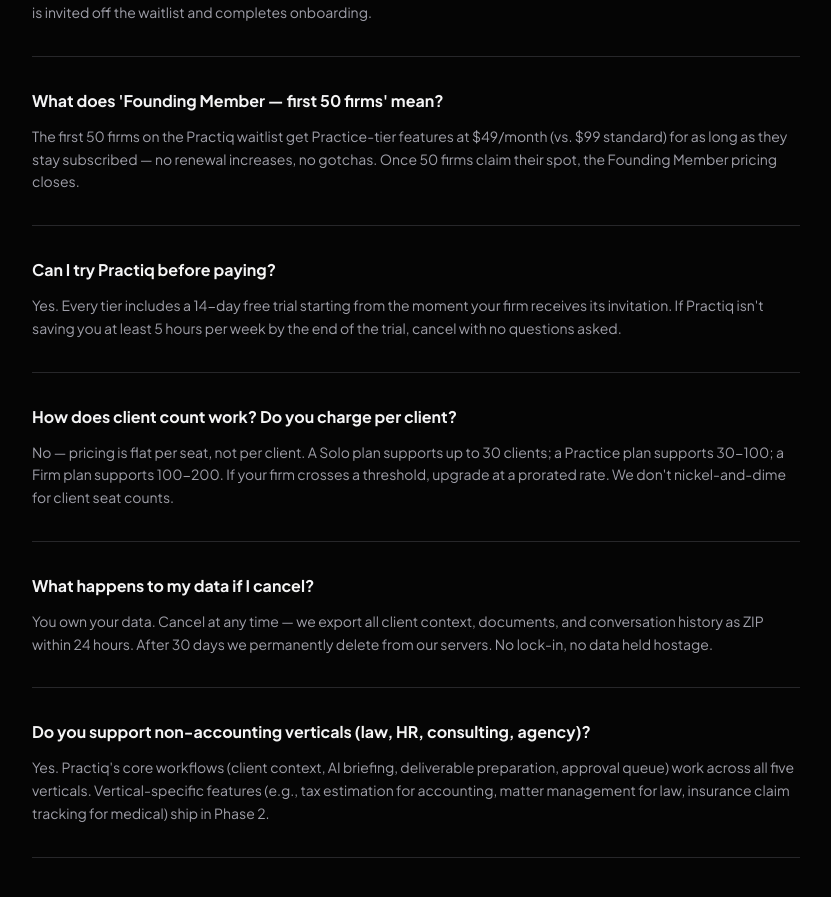
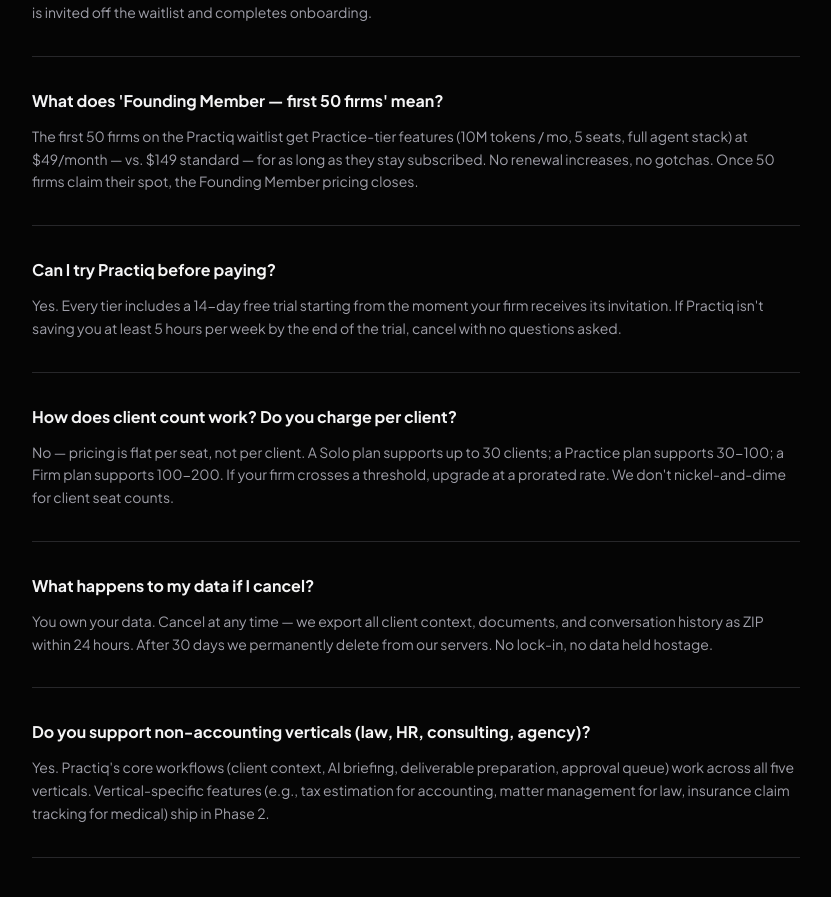
Before and after one commit to cliwant/practiq-oss, a Next.js app: page /pricing in a window 1280 px wide. Shown: the part 2024-2921 px from the top of the page, without its empty margins (224-1055 px from the left). Built offline with nearby package versions, Linux system fonts and the light colour scheme; no server answers; the database is empty.

Commit message:
fix(facc/pricing): founding-member FAQ — 'vs $99' → 'vs $149' to match new Practice tier

```diff
--- a/src/app/pricing/page.tsx
+++ b/src/app/pricing/page.tsx
@@ -167,7 +167,7 @@
   },
   {
     q: "What does 'Founding Member — first 50 firms' mean?",
-    a: "The first 50 firms on the Practiq waitlist get Practice-tier features at $49/month (vs. $99 standard) for as long as they stay subscribed — no renewal increases, no gotchas. Once 50 firms claim their spot, the Founding Member pricing closes.",
+    a: "The first 50 firms on the Practiq waitlist get Practice-tier features (10M tokens / mo, 5 seats, full agent stack) at $49/month — vs. $149 standard — for as long as they stay subscribed. No renewal increases, no gotchas. Once 50 firms claim their spot, the Founding Member pricing closes.",
   },
   {
     q: "Can I try Practiq before paying?",
```
